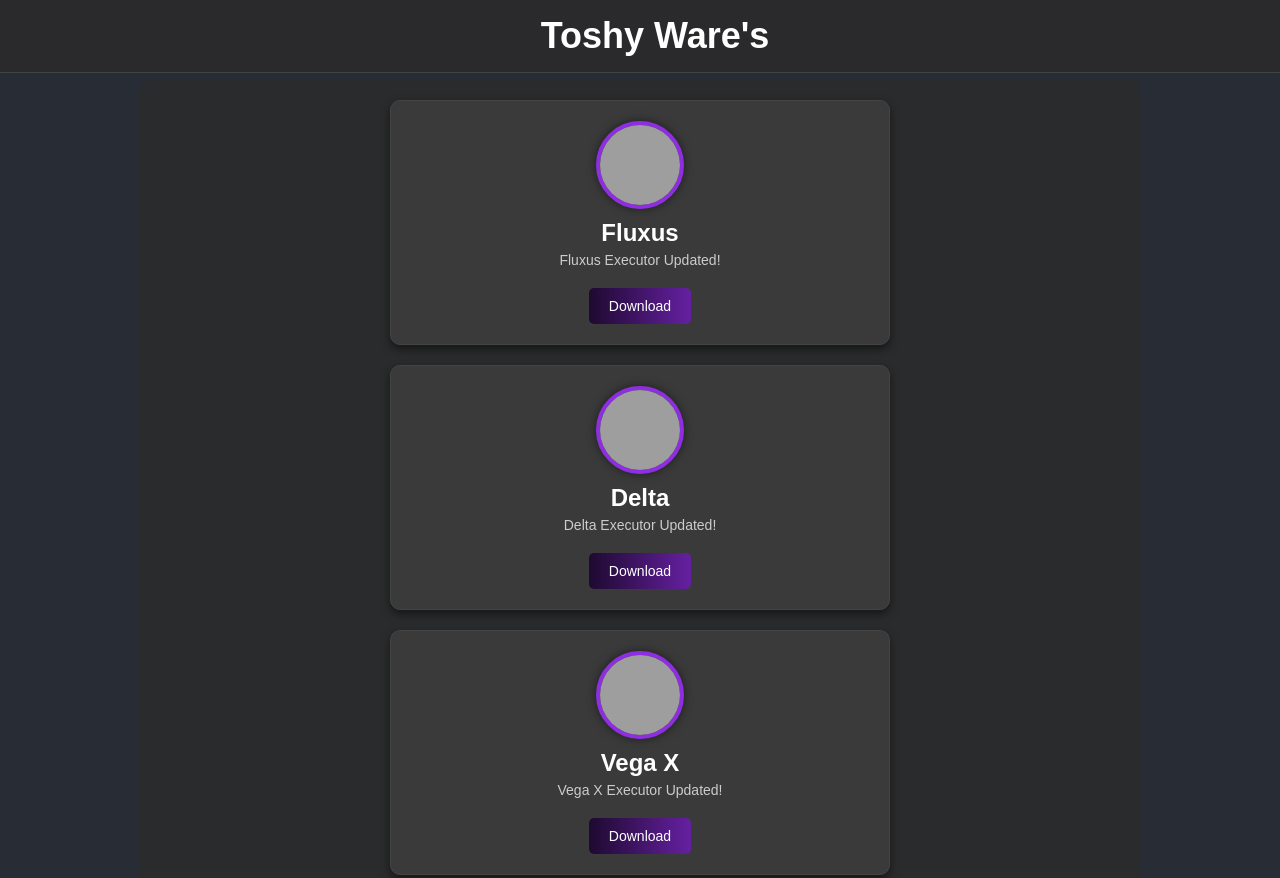
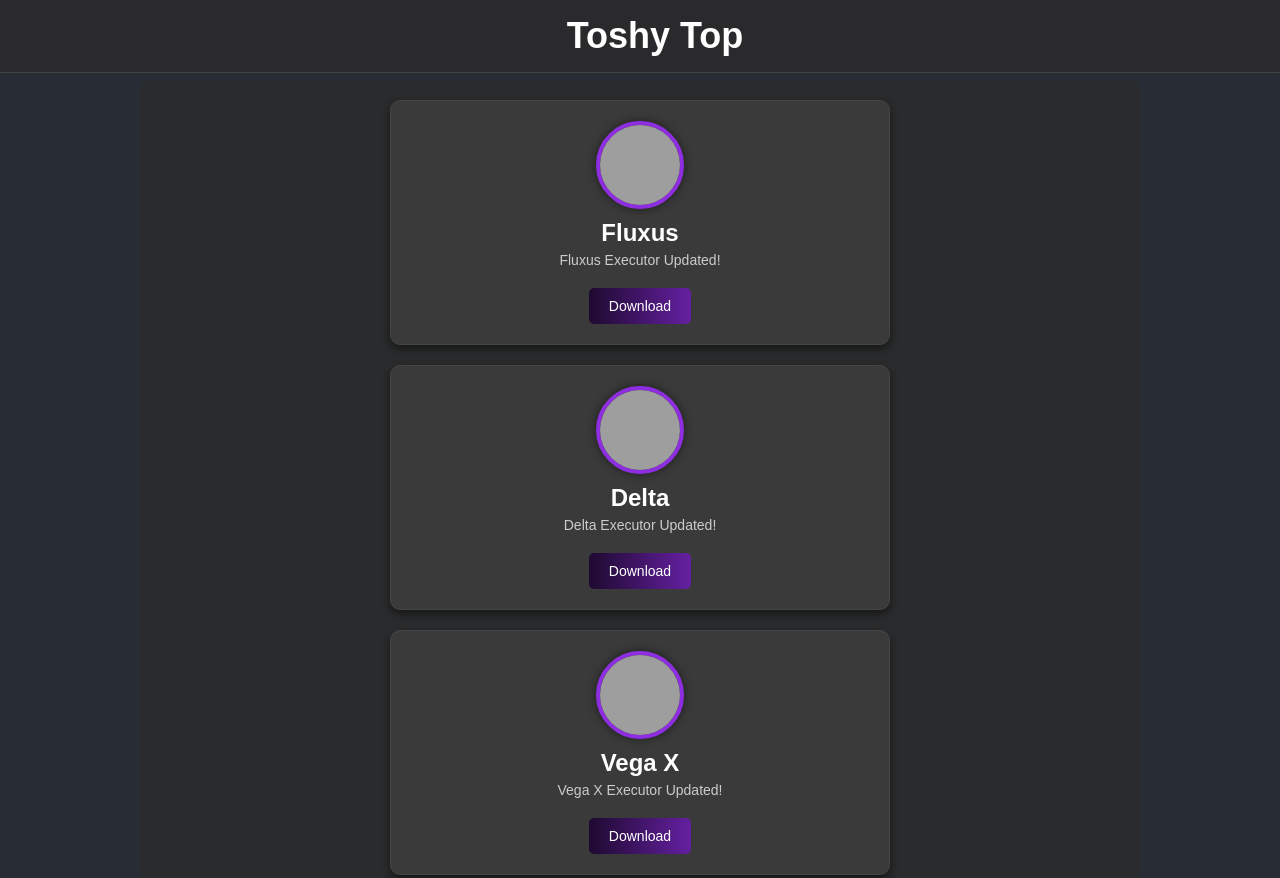
Before and after one commit to Toshy7/ToshyWeb, a plain HTML site: page index.html in a window 1280 px wide. Shown: the top 878 px of the page. Drawn offline with Linux system fonts and the light colour scheme; grey boxes are pictures that could not be loaded.

Commit message:
Update index.html

```diff
--- a/index.html
+++ b/index.html
@@ -1,10 +1,10 @@
 <!DOCTYPE html>
 <html lang="pt-BR">
 <head>
-    <title>Toshy Ware's | News</title>
+    <title>Toshy Top | News</title>
     <meta charset="UTF-8">
     <meta name="viewport" content="width=device-width, initial-scale=1.0">
-    <meta name="description" content="Toshy Ware's | Content For XToshy">
+    <meta name="description" content="Toshy Top's | Content For Toshy">
     <meta name="keywords" content="Bypass, Linkvertise, Pastebin, Ads">
     <meta name="author" content="Toshy">
     <link rel="stylesheet" href="Styles.Css">
@@ -12,7 +12,7 @@
 </head>
 <body>
     <header>
-     Toshy Ware's
+     Toshy Top
     </header>
 
     <div class="container">
```
